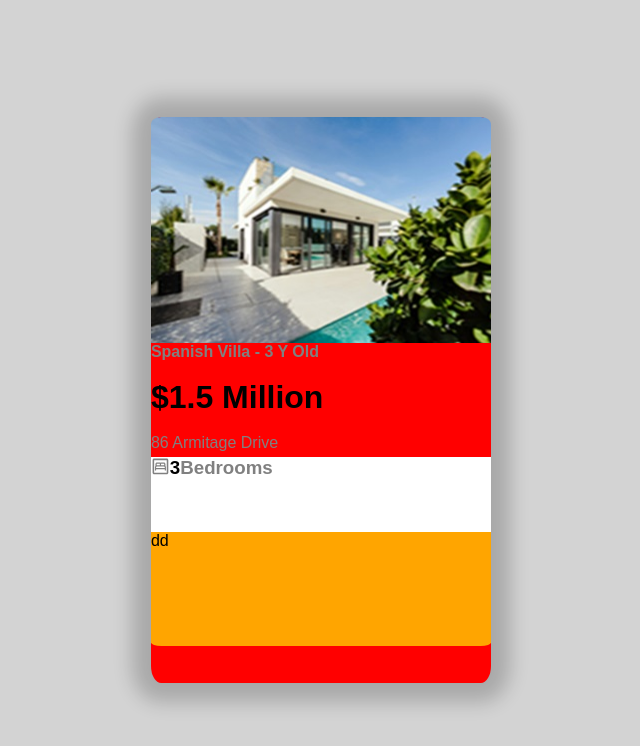
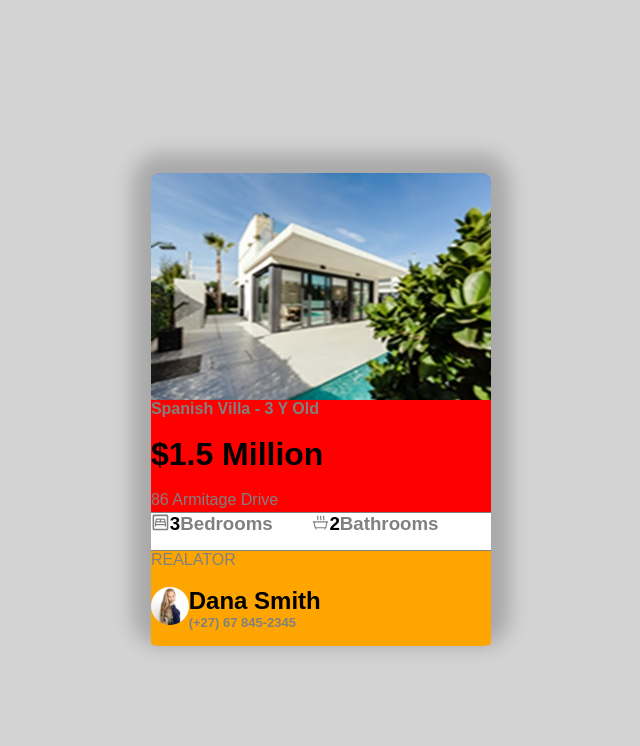
Before and after one commit to zibusisojnduna/my-card-example, a React (Vite) app: page / in a window 1280 px wide. Shown: the top 746 px of the page, without its empty margins (319-959 px from the left). Built offline with nearby package versions, Linux system fonts and the light colour scheme.

Commit message:
latest update

```diff
--- a/src/App.css
+++ b/src/App.css
@@ -10,7 +10,7 @@ body{
 
 .div1{
   background-color: red;
-  height: 15cm;
+  height: 12cm;
   width: 9cm;
   align-items: center;
   position: absolute;
@@ -36,18 +36,20 @@ body{
 .div3{
   height: 3cm;
   width: 9cm;
+  border-bottom: solid gray 0.01cm;
 }
 
 .div4{
   background-color: white;
-  height: 2cm;
+  height: 1cm;
   width: 9cm;
   display: flex;
+  border-bottom: solid gray 0.01cm;
 }
 
 .div5{
   background-color: orange;
-  height: 3cm;
+  height: 2.5cm;
   width: 9cm;
   border-bottom-left-radius: 3%;
   border-bottom-right-radius: 3%;
@@ -73,3 +75,20 @@ body{
   height: .5cm;
   width: .5cm;
 }
+
+#tub{
+  fill: gray;
+  margin-left: 1cm;
+  height: .5cm;
+  width: .5cm;
+}
+
+#profile{
+  border-radius: 50%;
+  height: 1cm;
+  width: 1cm;
+}
+
+.info{
+  display: flex;
+}
--- a/src/components/main card.jsx
+++ b/src/components/main card.jsx
@@ -1,4 +1,5 @@
 import { MdOutlineBedroomParent } from "react-icons/md";
+import { LiaHotTubSolid } from "react-icons/lia";
 
 function Div(){
 
@@ -12,8 +13,19 @@ function Div(){
             </div>
             <div className='div4'>
             <MdOutlineBedroomParent id="bedroom"/><h3>3</h3><h3 style={{color:"gray"}}>Bedrooms</h3><br></br>
+            <LiaHotTubSolid id="tub"/><h3>2</h3><h3 style={{color:"gray"}}>Bathrooms</h3>
             </div>
-            <div className='div5'>dd</div>
+            <div className='div5'>
+                <p style={{color:"gray"}}>REALATOR</p><br></br>
+                <section className="info">
+                    <img id="profile" src=".\src\assets\profile.jpg"></img>
+                    <h1>Dana Smith<br></br><p style={{color:"gray", fontSize:"small"}}>(+27) 67 845-2345</p></h1>
+
+
+
+                </section>
+
+            </div>
         </div>
     )
 }
```
Also changed, not shown: src/assets/profile.jpg (added).
